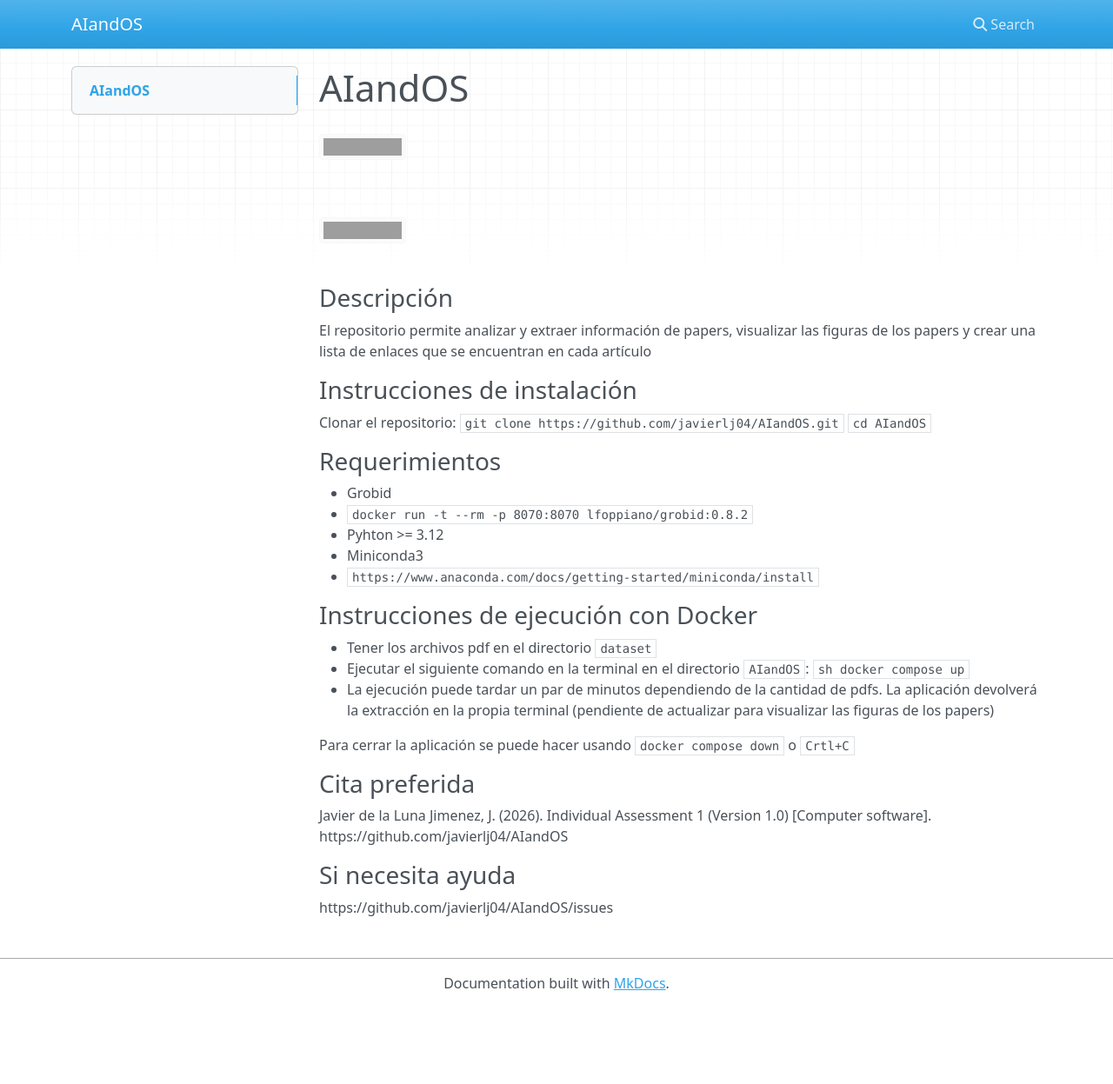
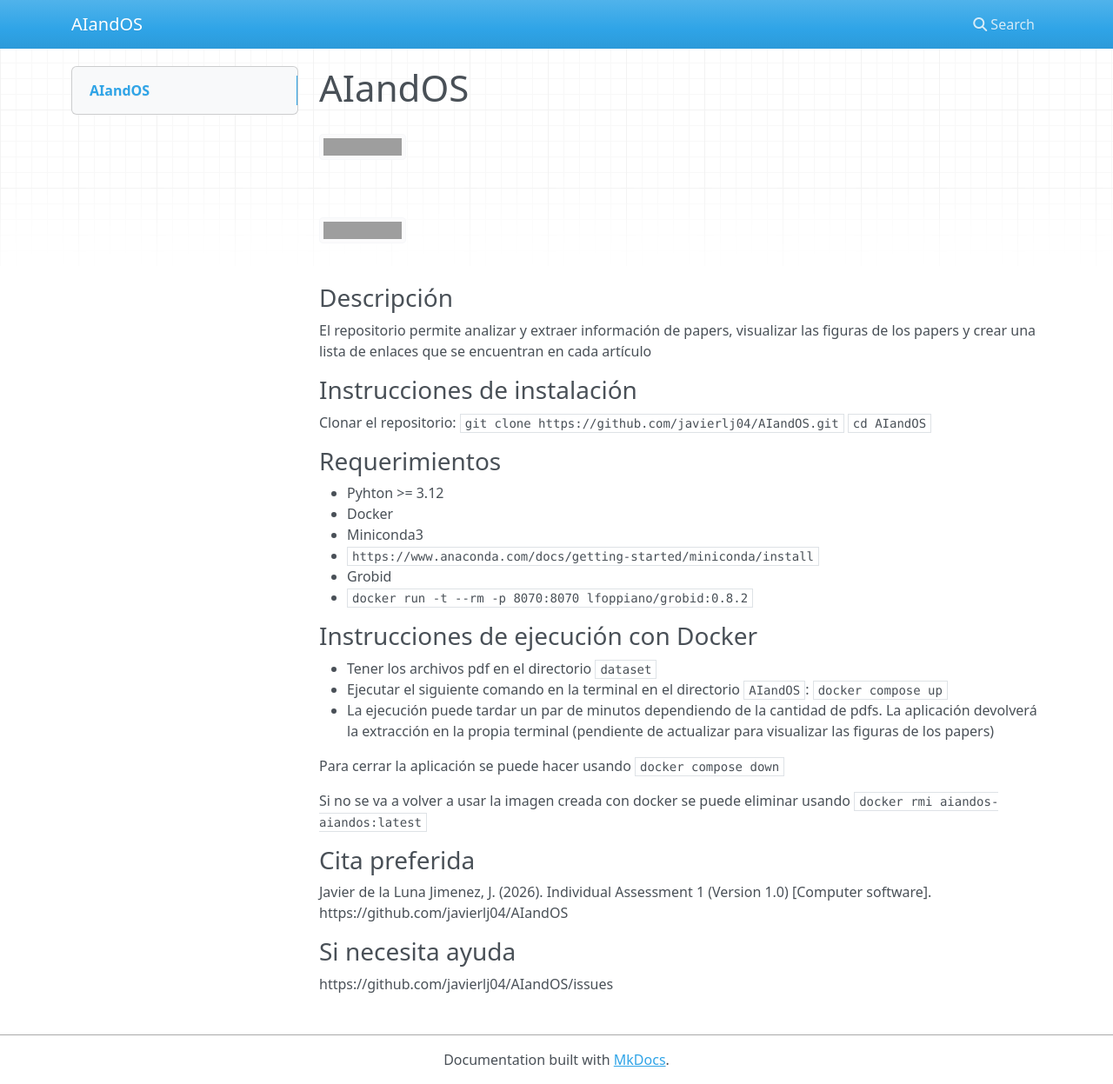
Before and after one commit to javierlj04/AIandOS, an MkDocs documentation site: the page built from docs/index.md, in a window 1280 px wide and 1247 px high. Shown: the whole window at 87% size. Built offline with MkDocs 1.6.1, drawn with Linux system fonts in a browser that asks for light colours; nearby versions of some CDN libraries; grey boxes are pictures that could not be loaded.

Commit message:
Update index.md

```diff
--- a/docs/index.md
+++ b/docs/index.md
@@ -12,20 +12,23 @@ Clonar el repositorio:
 `cd AIandOS`
 
 ### Requerimientos
+- Pyhton >= 3.12
+- Docker
+- Miniconda3
+  - `https://www.anaconda.com/docs/getting-started/miniconda/install`
 - Grobid
   - `docker run -t --rm -p 8070:8070 lfoppiano/grobid:0.8.2`
-- Pyhton >= 3.12
-- Miniconda3
-  - `https://www.anaconda.com/docs/getting-started/miniconda/install`
 
 ### Instrucciones de ejecución con Docker
 - Tener los archivos pdf en el directorio `dataset`
 - Ejecutar el siguiente comando en la terminal en el directorio `AIandOS`:
-`sh docker compose up`
+  `docker compose up`
 - La ejecución puede tardar un par de minutos dependiendo de la cantidad de pdfs.
 La aplicación devolverá la extracción en la propia terminal (pendiente de actualizar para visualizar las figuras de los papers)
 
-Para cerrar la aplicación se puede hacer usando `docker compose down` o `Crtl+C`
+Para cerrar la aplicación se puede hacer usando `docker compose down`
+
+Si no se va a volver a usar la imagen creada con docker se puede eliminar usando `docker rmi aiandos-aiandos:latest`
 
 ### Cita preferida
 Javier de la Luna Jimenez, J. (2026). Individual Assessment 1 (Version 1.0) [Computer software]. https://github.com/javierlj04/AIandOS
```
